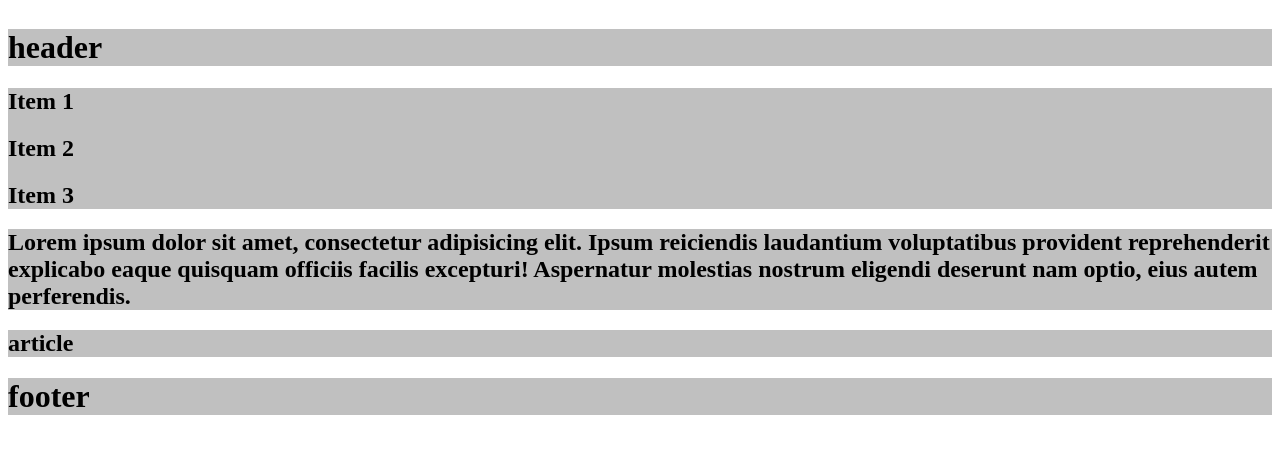
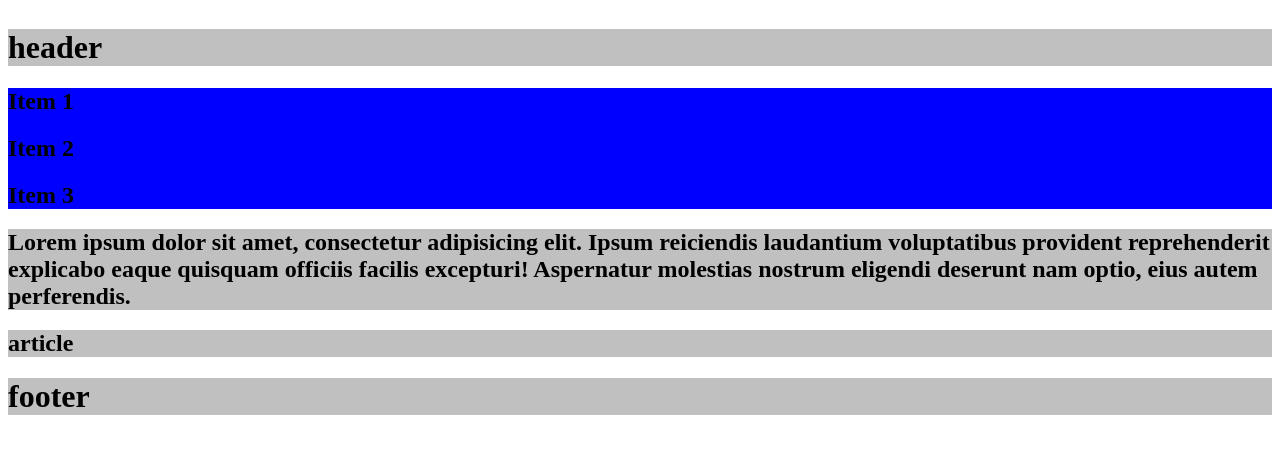
Before and after one commit to cs-fullstack-2020-spring/html-grid-cw-shorter-JeffRThomas, a plain HTML site: page index.html in a window 1280 px wide. Drawn offline with Linux system fonts and the light colour scheme.

Commit message:
2nd Push

```diff
--- a/style.css
+++ b/style.css
@@ -5,15 +5,17 @@ html body {
 body {
     display: grid;
     grid-template-areas:
-    "header header header header header header"
-    "nav nav nav nav nav nav"
-    "article article article article aside aside"
-    "footer footer footer footer footer footer";
-    grid-template-columns:6 1fr ;
+    "";
+    grid-template-columns: 6 1fr;
+    gap: 2px;
 }
 
+body,div,nav {
+    color: silver;
+}
 h1 {
-    /* background-color: blue; */
+    font-weight: bold;
+    color: black;
 }
 header {
     grid-area: header;
@@ -22,7 +24,7 @@ header {
 }
 nav {
     grid-area: nav;
-    background-color: silver;
+    background-color:blue;
     border:black 1px;
 }
 
```
